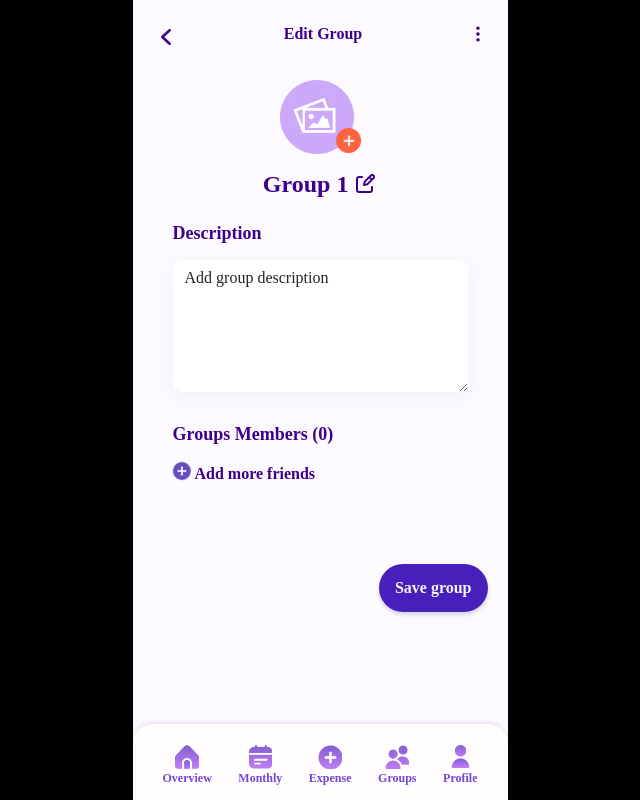
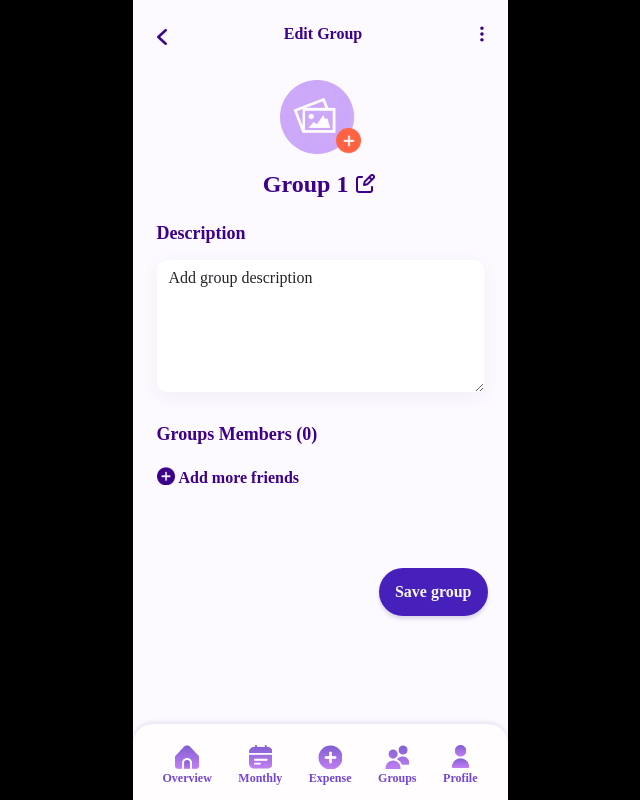
Before and after one commit to ParkerNix/idm263-pcn23, a React (Create React App) app in the folder payback/: page /pages/createGroup in a window 1280 px wide. Shown: the whole page, without its empty margins (320-960 px from the left). Built offline with nearby package versions, Linux system fonts and the light colour scheme; a web font is replaced by a local one.

Commit message:
Design fixes (MVP pages), more to come later

```diff
--- a/payback/src/index.css
+++ b/payback/src/index.css
@@ -330,10 +330,10 @@ h1, .h1, h2, .h2, h3, .h3, h4, .h4, h5, .h5, h6, .h6, p, .p, a, link, button, in
 }
 
 .groupsCardButton a {
-padding: 8px 16px 7px;
-border-radius: 30px;
-font-size: var(--small-copy);
-margin:0 ;
+  padding: 8px 16px 7px;
+  border-radius: 30px;
+  font-size: var(--small-copy);
+  margin:0 ;
 }
 
 .groupsCardIcons {
@@ -378,8 +378,7 @@ margin:0 ;
 }
 
 .description {
-  padding-left: 28px;
-  padding-right: 28px;
+  padding: 0 12px;
 }
 
 .form-control {
@@ -391,8 +390,7 @@ margin:0 ;
 .groupMembers {
   margin-top: 2rem;
   flex-direction: column;
-  padding-left:28px;
-  padding-right: 28px;
+  padding:0 12px;
 }
 
 .checkbox p {
@@ -1011,7 +1009,7 @@ margin-top: 5.2px;
   padding: 5px 20px 3px;
   font-size: var(--small-copy);
   border-radius: 10px;
-  font-weight: 600;
+  font-weight: 500;
 }
 
 .overviewButtonsActive {
--- a/payback/src/pages/allGroups/index.jsx
+++ b/payback/src/pages/allGroups/index.jsx
@@ -41,7 +41,7 @@ export const AllGroups = () => {
 
             <div className='row'>
                 <div className="col mx-3">
-                    <h2 className="h4 bold my-4">All Groups</h2>
+                    <h2 className="h4 bold my-4">All groups</h2>
                     <div>
                         <div className ='card'>
                             <div className='card-body'>
--- a/payback/src/pages/createGroup/index.jsx
+++ b/payback/src/pages/createGroup/index.jsx
@@ -12,6 +12,7 @@ import navExpenseDefault from '../../components/Assets/nav_expense_default.png'
 import navGroupsDefault from '../../components/Assets/nav_groups_default.png'
 import navProfileDefault from '../../components/Assets/nav_profile_default.png'
 import deletePlaceholder from '../../components/Assets/delete_placeholder.png'
+import addPlaceholder from '../../components/Assets/addFriendsPlaceholder.png'
 import { Link, useNavigate } from 'react-router-dom';
 
 
@@ -30,7 +31,7 @@ export const CreateGroup = () => {
         <>
             <div className="container">
                 <div className="row">
-                    <div className="col mt-4 mb-2 mx-3 d-flex justify-content-between">
+                    <div className="col mt-4 mb-2 mx-4 px-0 d-flex justify-content-between">
                         <a onClick={goBack} className="bold line-height">
                             <img src={backArrow} alt="back" className="topNavBack" />
                         </a>
@@ -57,9 +58,9 @@ export const CreateGroup = () => {
                         <div className="groupMembers d-flex justify-content-center">
                             <h3 className='h5 bold mb-3'>Groups Members (0)</h3>
                             <div className="checkbox d-flex flex-row gap-2">
-                                <Link to="/pages/friends" className="d-flex demiBold">
-                                        <img src={deletePlaceholder} alt="smiley" className="add"/>
-                                        <p className="p demiBold ms-1" id="friendName">Add more friends</p>
+                                <Link to="/pages/friends" className="d-flex align-items-center demiBold">
+                                        <img src={addPlaceholder} alt="smiley" className="deleteFriend"/>
+                                        <p className="p demiBold ms-1 pt-1" id="friendName">Add more friends</p>
                                 </Link>
                             </div>
                         </div>
--- a/payback/src/pages/editgroup/index.jsx
+++ b/payback/src/pages/editgroup/index.jsx
@@ -17,6 +17,7 @@ import navProfileDefault from '../../components/Assets/nav_profile_default.png'
 import newGroupIcon from '../../components/Assets/newGroupIcon.png'
 import addFriend from '../../components/Assets/addFriend.png'
 import deletePlaceholder from '../../components/Assets/delete_placeholder.png'
+import addPlaceholder from '../../components/Assets/addFriendsPlaceholder.png'
 import { Link, useNavigate } from 'react-router-dom';
 
 
@@ -70,7 +71,7 @@ export const EditGroup = () => {
                                     <p className="p demiBold" id="friendName">Allie Drake</p>
                                 </div>
                                 <div className="addFriend">
-                                    <img src={deletePlaceholder} alt="addFriend" className="deleteFriend"/>
+                                    <img src={deletePlaceholder} alt="delete friend" className="deleteFriend"/>
                                 </div>
                             </div>
 
@@ -82,7 +83,7 @@ export const EditGroup = () => {
                                     <p className="p demiBold" id="friendName">Joey McQuillan</p>
                                 </div>
                                 <div className="addFriend">
-                                    <img src={deletePlaceholder} alt="addFriend" className="deleteFriend"/>
+                                    <img src={deletePlaceholder} alt="delete friend" className="deleteFriend"/>
                                 </div>
                             </div>
                             <hr className="editFriend"></hr>
@@ -93,7 +94,7 @@ export const EditGroup = () => {
                                     <p className="p demiBold" id="friendName">Megan Lam</p>
                                 </div>
                                 <div className="addFriend">
-                                    <img src={deletePlaceholder} alt="addFriend" className="deleteFriend"/>
+                                    <img src={deletePlaceholder} alt="delete friend" className="deleteFriend"/>
                                 </div>
                             </div>
                             <hr className="editFriend"></hr>
@@ -104,7 +105,7 @@ export const EditGroup = () => {
                                     <p className="p demiBold" id="friendName">Parker Nix</p>
                                 </div>
                                 <div className="addFriend">
-                                    <img src={deletePlaceholder} alt="addFriend" className="deleteFriend"/>
+                                    <img src={deletePlaceholder} alt="delete friend" className="deleteFriend"/>
                                 </div>
                             </div>
 
@@ -113,7 +114,7 @@ export const EditGroup = () => {
                             <div className="friendsRow d-flex flex-row justify-content-between">
                                 <div className="friendsName d-flex flex-row align-items-center">
                                     <Link to="/pages/friends" className="d-flex demiBold">
-                                        <img src={deletePlaceholder} alt="smiley" className="add"/>
+                                        <img src={addPlaceholder} alt="addMoreFriends" className="deleteFriend"/>
                                         <p className="p demiBold ms-1" id="friendName">Add more friends</p>
                                     </Link>
                                 </div>
--- a/payback/src/pages/friends/index.jsx
+++ b/payback/src/pages/friends/index.jsx
@@ -9,6 +9,7 @@ import joeySmiley from '../../components/Assets/joey_smiley.png'
 import meganSmiley from '../../components/Assets/megan_smiley.png'
 import heartEmpty from '../../components/Assets/heartEmpty.png'
 import editIcon from '../../components/Assets/editIcon.png'
+import search from '../../components/Assets/search.png'
 import link from '../../components/Assets/link.png'
 import navOverviewDefault from '../../components/Assets/nav_overview_default.png'
 import navMonthlyDefault from '../../components/Assets/nav_monthly_default.png'
@@ -49,7 +50,13 @@ export const AddFriends = () => {
                     <div className="input-group">
                         <div clasName="form-outline">
                             <Link to="/pages/noFriends" className="d-flex demiBold">
-                                <input type="text" id="searchForm" class="form-control" placeholder="Search for friends"/>
+                                <input type="text" id="searchForm" class="form-control" placeholder="Search for friends" style={
+                                    {
+                                        paddingLeft: 25,
+                                        background: `url(${search}) no-repeat left`,
+                                        backgroundSize: 20,
+                                    }
+                                }/>
                             </Link>
                             {/* <label class="form-label" for="searchForm">Search</label> */}
                         </div>
@@ -62,7 +69,7 @@ export const AddFriends = () => {
                     </div>
                     </div>
                         <div className="friendsList">
-                            <h3 className="h5 bold mb-3" id="yourFriends">Your Friends</h3>
+                            <h3 className="h6 bold mb-3" id="yourFriends">Your Friends</h3>
                             <div className="row d-flex flex-row justify-content-center">
 
                                 <div className="friendsRow d-flex flex-row justify-content-between">
--- a/payback/src/pages/noFriends/index.jsx
+++ b/payback/src/pages/noFriends/index.jsx
@@ -11,6 +11,7 @@ import heartEmpty from '../../components/Assets/heartEmpty.png'
 import editIcon from '../../components/Assets/editIcon.png'
 import link from '../../components/Assets/link.png'
 import addFriend from '../../components/Assets/addFriend.png'
+import search from '../../components/Assets/search.png'
 import sadSmiley from '../../components/Assets/sad_smiley.png'
 import navOverviewDefault from '../../components/Assets/nav_overview_default.png'
 import navMonthlyDefault from '../../components/Assets/nav_monthly_default.png'
@@ -49,7 +50,13 @@ export const NoFriends = () => {
                     <div className="searchFriends">
                         <div clasName="form-outline">
                             <Link to="/pages/searchFriends">
-                                <input type="text" id="searchFormtwo" class="form-control" placeholder="Search for friends"/>
+                                <input type="text" id="searchFormTwo" class="form-control" placeholder="Search for friends" style={
+                                    {
+                                        paddingLeft: 25,
+                                        background: `url(${search}) no-repeat left`,
+                                        backgroundSize: 20,
+                                    }
+                                }/>
                             </Link>
                         </div>
                     </div>
--- a/payback/src/pages/searchFriends/index.jsx
+++ b/payback/src/pages/searchFriends/index.jsx
@@ -11,6 +11,7 @@ import heartEmpty from '../../components/Assets/heartEmpty.png'
 import editIcon from '../../components/Assets/editIcon.png'
 import link from '../../components/Assets/link.png'
 import addFriend from '../../components/Assets/addFriend.png'
+import search from '../../components/Assets/search.png'
 import navOverviewDefault from '../../components/Assets/nav_overview_default.png'
 import navMonthlyDefault from '../../components/Assets/nav_monthly_default.png'
 import navExpenseDefault from '../../components/Assets/nav_expense_default.png'
@@ -47,12 +48,18 @@ export const SearchFriends = () => {
                 <div className="col my-4">
                     <div className="searchFriends d-flex justify-content-center">
                         <div clasName="form-outline">
-                            <input type="text" id="searchFormTwo" class="form-control" placeholder="Search for friends"/>
+                        <input type="text" id="searchFormTwo" class="form-control" placeholder="Search for friends" style={
+                            {
+                                paddingLeft: 25,
+                                background: `url(${search}) no-repeat left`,
+                                backgroundSize: 20,
+                            }
+                        }/>
                         </div>
                     </div>
                 </div>
                         <div className="friendsList">
-                            <h3 className="h5 bold mb-3" id="yourFriends">Add New Friends</h3>
+                            <h3 className="h6 bold mb-3" id="yourFriends">Add New Friends</h3>
                             <div className="row d-flex flex-row justify-content-center">
 
                                 <div className="friendsRow d-flex flex-row justify-content-between">
```
Also changed, not shown: payback/src/components/Assets/addFriendsPlaceholder.png (added), payback/src/components/Assets/search.png (added).
